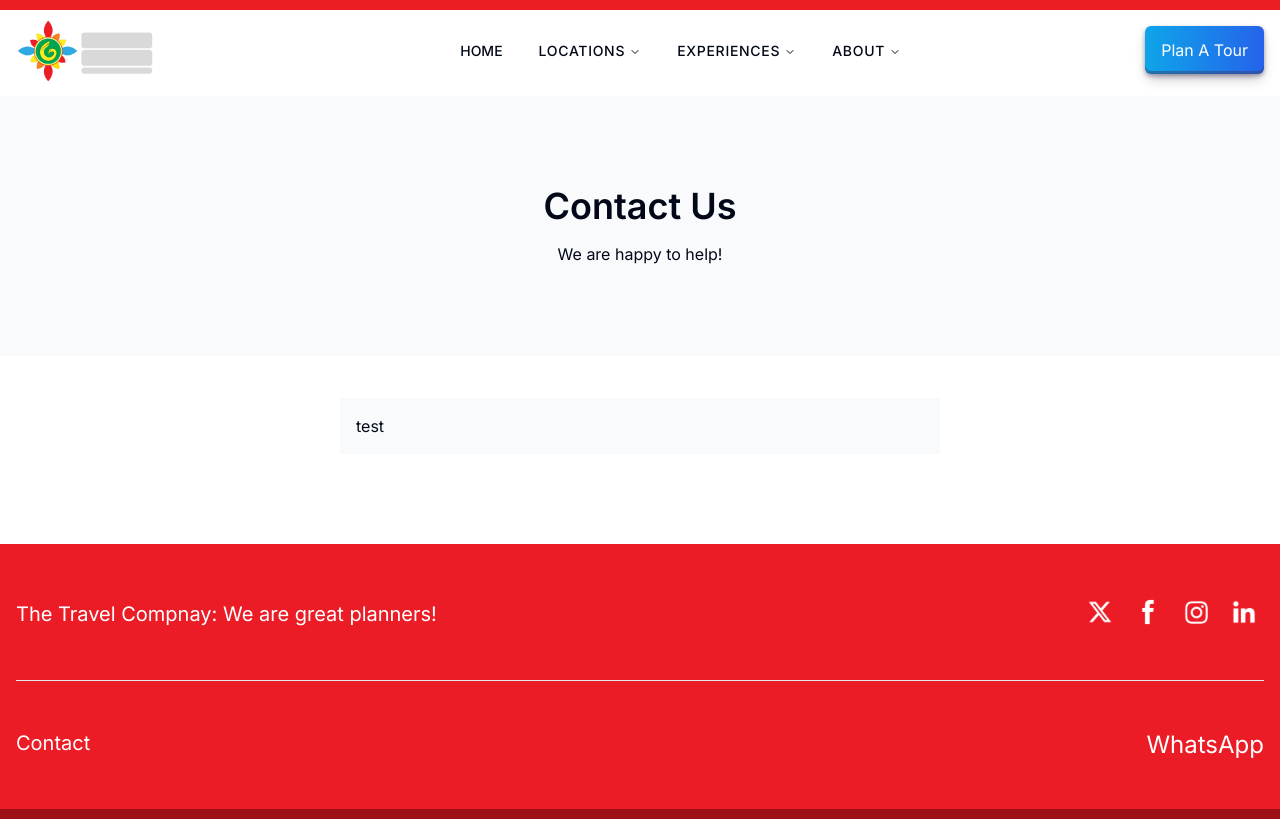
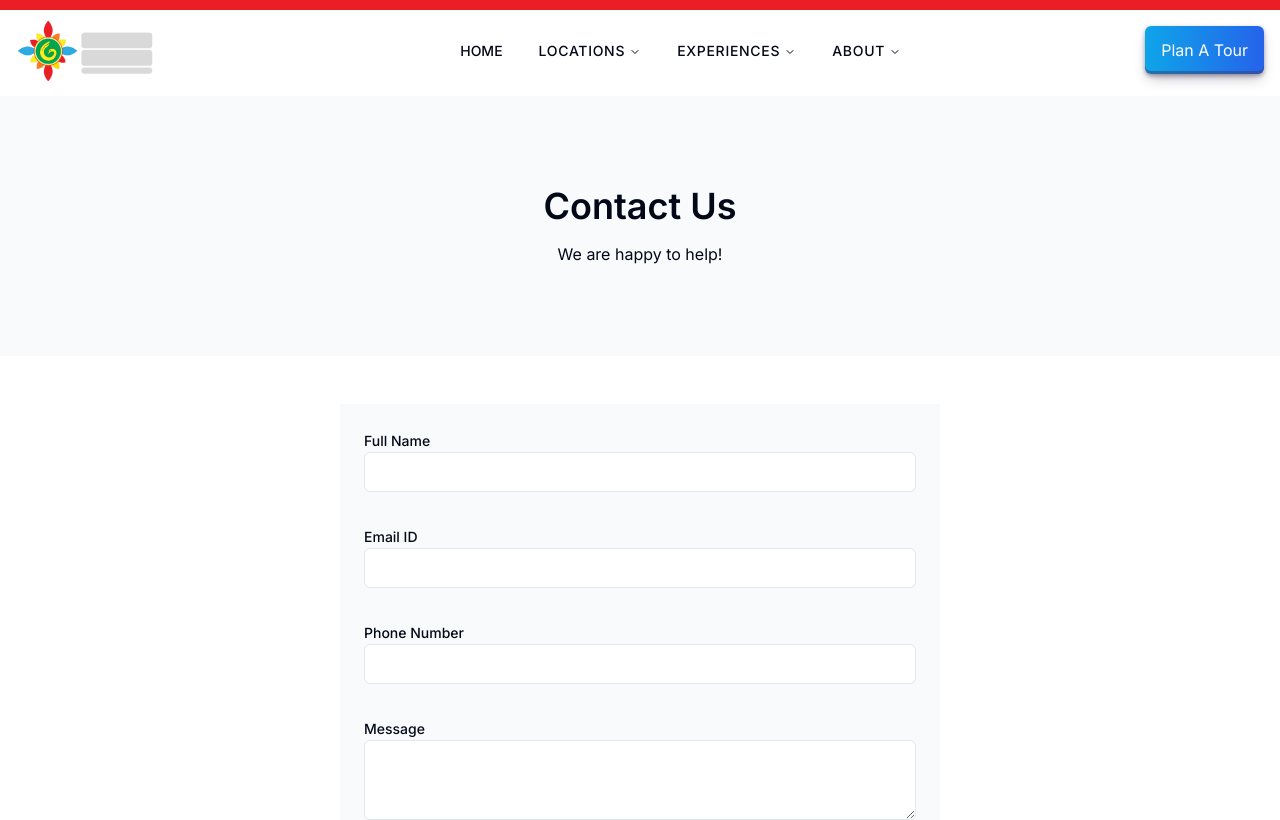
Before and after one commit to TheHypedge/geranos, a Next.js app: page /contact in a window 1280 px wide. Shown: the top 820 px of the page. Built offline with nearby package versions, Linux system fonts and the light colour scheme.

Commit message:
Changes
changes

```diff
--- a/package.json
+++ b/package.json
@@ -9,6 +9,7 @@
     "lint": "next lint"
   },
   "dependencies": {
+    "@radix-ui/react-label": "^2.1.0",
     "@radix-ui/react-menubar": "^1.1.1",
     "@radix-ui/react-navigation-menu": "^1.2.0",
     "@radix-ui/react-separator": "^1.1.0",
--- a/src/app/contact/page.tsx
+++ b/src/app/contact/page.tsx
@@ -1,23 +1,19 @@
+import ContactForm from '@/components/custom/Contact/ContactForm'
 import React from 'react'
 
 const Page = () => {
   return (
     <div className="min-h-[400px] flex flex-col my-12">
-            <div className="flex aling-middle justify-center gap-4 text-center min-h-[260px] flex-col px-4 py-12 bg-slate-50">
-                <h1 className="text-4xl font-semibold">Contact Us</h1>
-                <p>We are happy to help!</p>
-            </div>
+        <div className="flex aling-middle justify-center gap-4 text-center min-h-[260px] flex-col px-4 py-12 bg-slate-50">
+            <h1 className="text-4xl font-semibold">Contact Us</h1>
+            <p>We are happy to help!</p>
+        </div>
 
-            <div className="max-w-[600px] m-auto w-full p-4 bg-slate-50">
+        <div>
 
+            <ContactForm/>
 
-test
-
-            </div>
-
-
-
-
+        </div>
 
     </div>
   )
--- a/src/app/layout.tsx
+++ b/src/app/layout.tsx
@@ -1,8 +1,8 @@
 import type { Metadata } from "next";
 import { Inter } from "next/font/google";
 import "./globals.css";
-import Header from "@/components/custom/header/header";
-import Footer from "@/components/custom/footer/footer";
+import Header from "@/components/custom/Header/header";
+import Footer from "@/components/custom/Footer/footer";
 
 const inter = Inter({ subsets: ["latin"] });
 
--- a/src/app/page.tsx
+++ b/src/app/page.tsx
@@ -1,7 +1,7 @@
 
 
 import Image from "next/image";
-import HeroBanner from '@/components/custom/heroBanner/heroBanner'
+import HeroBanner from '@/components/custom/HeroBanner/heroBanner'
 
 export default function Home() {
   return (
--- /dev/null
+++ b/src/components/custom/Contact/ContactForm.tsx
@@ -0,0 +1,120 @@
+'use client'
+
+import React from 'react'
+import { useState } from 'react'
+import { Input } from "@/components/ui/input"
+import { Label } from "@/components/ui/label"
+import { Textarea } from "@/components/ui/textarea"
+import { Button } from '@/components/ui/button'
+
+const initialFields = [
+    {
+        label: 'Full Name',
+        component: 'INPUT',
+        type: 'text',
+        name: 'full-name',
+        id: 'name',
+        validation_eror: false,
+        validation_message: '',
+    },
+    {
+        label: 'Email ID',
+        component: 'INPUT',
+        type: 'email',
+        name: 'email',
+        id: 'email',
+        validation_eror: false,
+        validation_message: '',
+    },
+    {
+        label: 'Phone Number',
+        component: 'INPUT',
+        type: 'phone',
+        name: 'phone',
+        id: 'phone',
+        validation_eror: false,
+        validation_message: '',
+    },
+    {
+        label: 'Message',
+        component: 'TEXTAREA',
+        type: 'text',
+        name: 'message',
+        id: 'message',
+        validation_eror: false,
+        validation_message: '',
+    },
+
+
+
+]
+
+
+const ContactForm = () => {
+
+
+    const [fields, setFields] = useState(initialFields);
+
+    const handleSubmit = async(event:any) => {
+        event.preventDefault();
+
+        setFields(fields.map(field => ({
+            ...field,
+            validation_eror: false,
+            validation_message: '',
+        })));
+
+        const formData= new FormData(event.target);
+
+        const reqOptions = {
+            method: 'POST',
+            body: formData,
+        }
+        const req = await fetch('https://grhealthy.in/wp-json/contact-form-7/v1/contact-forms/784/feedback', reqOptions);
+        const response = await req.json();
+
+
+        if(!response) return alert('An unexpected error');
+
+        if(response.invalid_fields && response.invalid_fields.length>0) {
+            setFields(fields.map(field => {
+                const error = response.invalid_fields.find(x => x.field === field.name);
+
+                return{
+                    ...field,
+                    validation_error: error ? true : false,
+                    validation_message: error ? error.message : '',
+                };
+
+            }));
+        }
+
+        console.log("Response", response);
+
+    }
+
+
+  return (
+    <div>
+
+        <form onSubmit={handleSubmit} className="flex flex-col gap-8 max-w-[600px] m-auto w-full my-12 p-6 bg-slate-50">
+
+        {fields.map(field => (
+            <fieldset key={field.id}>
+                <Label htmlFor={field.id}>{field.label}</Label>
+                {field.component === "INPUT" && <Input type={field.type} required={field.required} id={field.id} name={field.name}/>}
+                {field.component === "TEXTAREA" && <Textarea required={field.required} id={field.id} name={field.name}/>}
+                {field.validation_error && <div className="text-sm text-red-700">{field.validation_message}</div>}
+            </fieldset>
+
+        ))}
+            <Input type="hidden" className="hidden" name="_wpcf7_unit_tag" value="wpcf7-f784-p785-o1"/>
+
+            <Button type="submit" className="max-w-min">Submit</Button>
+        </form>
+
+    </div>
+  )
+}
+
+export default ContactForm
--- /dev/null
+++ b/src/components/ui/input.tsx
@@ -0,0 +1,25 @@
+import * as React from "react"
+
+import { cn } from "@/lib/utils"
+
+export interface InputProps
+  extends React.InputHTMLAttributes<HTMLInputElement> {}
+
+const Input = React.forwardRef<HTMLInputElement, InputProps>(
+  ({ className, type, ...props }, ref) => {
+    return (
+      <input
+        type={type}
+        className={cn(
+          "flex h-10 w-full rounded-md border border-input bg-background px-3 py-2 text-sm ring-offset-background file:border-0 file:bg-transparent file:text-sm file:font-medium placeholder:text-muted-foreground focus-visible:outline-none focus-visible:ring-2 focus-visible:ring-ring focus-visible:ring-offset-2 disabled:cursor-not-allowed disabled:opacity-50",
+          className
+        )}
+        ref={ref}
+        {...props}
+      />
+    )
+  }
+)
+Input.displayName = "Input"
+
+export { Input }
--- /dev/null
+++ b/src/components/ui/label.tsx
@@ -0,0 +1,26 @@
+"use client"
+
+import * as React from "react"
+import * as LabelPrimitive from "@radix-ui/react-label"
+import { cva, type VariantProps } from "class-variance-authority"
+
+import { cn } from "@/lib/utils"
+
+const labelVariants = cva(
+  "text-sm font-medium leading-none peer-disabled:cursor-not-allowed peer-disabled:opacity-70"
+)
+
+const Label = React.forwardRef<
+  React.ElementRef<typeof LabelPrimitive.Root>,
+  React.ComponentPropsWithoutRef<typeof LabelPrimitive.Root> &
+    VariantProps<typeof labelVariants>
+>(({ className, ...props }, ref) => (
+  <LabelPrimitive.Root
+    ref={ref}
+    className={cn(labelVariants(), className)}
+    {...props}
+  />
+))
+Label.displayName = LabelPrimitive.Root.displayName
+
+export { Label }
--- /dev/null
+++ b/src/components/ui/textarea.tsx
@@ -0,0 +1,24 @@
+import * as React from "react"
+
+import { cn } from "@/lib/utils"
+
+export interface TextareaProps
+  extends React.TextareaHTMLAttributes<HTMLTextAreaElement> {}
+
+const Textarea = React.forwardRef<HTMLTextAreaElement, TextareaProps>(
+  ({ className, ...props }, ref) => {
+    return (
+      <textarea
+        className={cn(
+          "flex min-h-[80px] w-full rounded-md border border-input bg-background px-3 py-2 text-sm ring-offset-background placeholder:text-muted-foreground focus-visible:outline-none focus-visible:ring-2 focus-visible:ring-ring focus-visible:ring-offset-2 disabled:cursor-not-allowed disabled:opacity-50",
+          className
+        )}
+        ref={ref}
+        {...props}
+      />
+    )
+  }
+)
+Textarea.displayName = "Textarea"
+
+export { Textarea }
```
Also changed, not shown: 1 other file (tests, documents, lock files or other folders).
